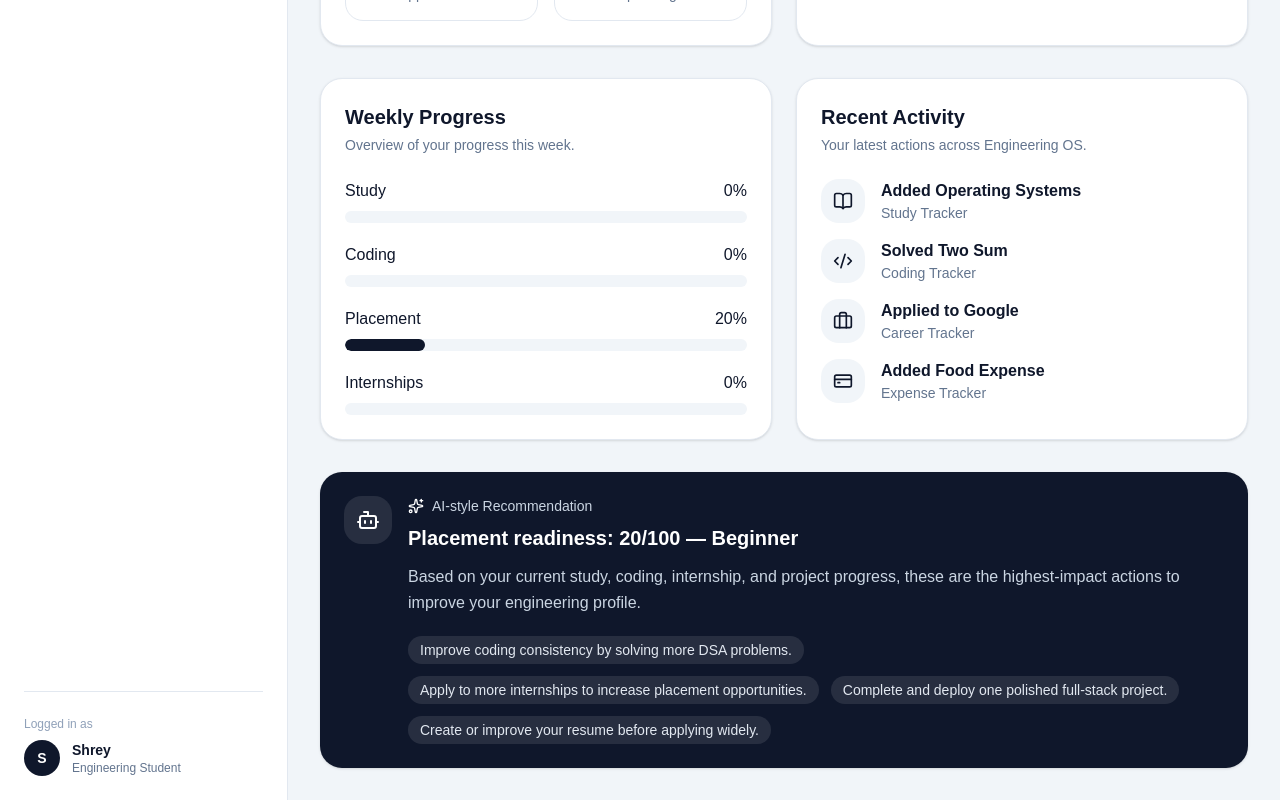
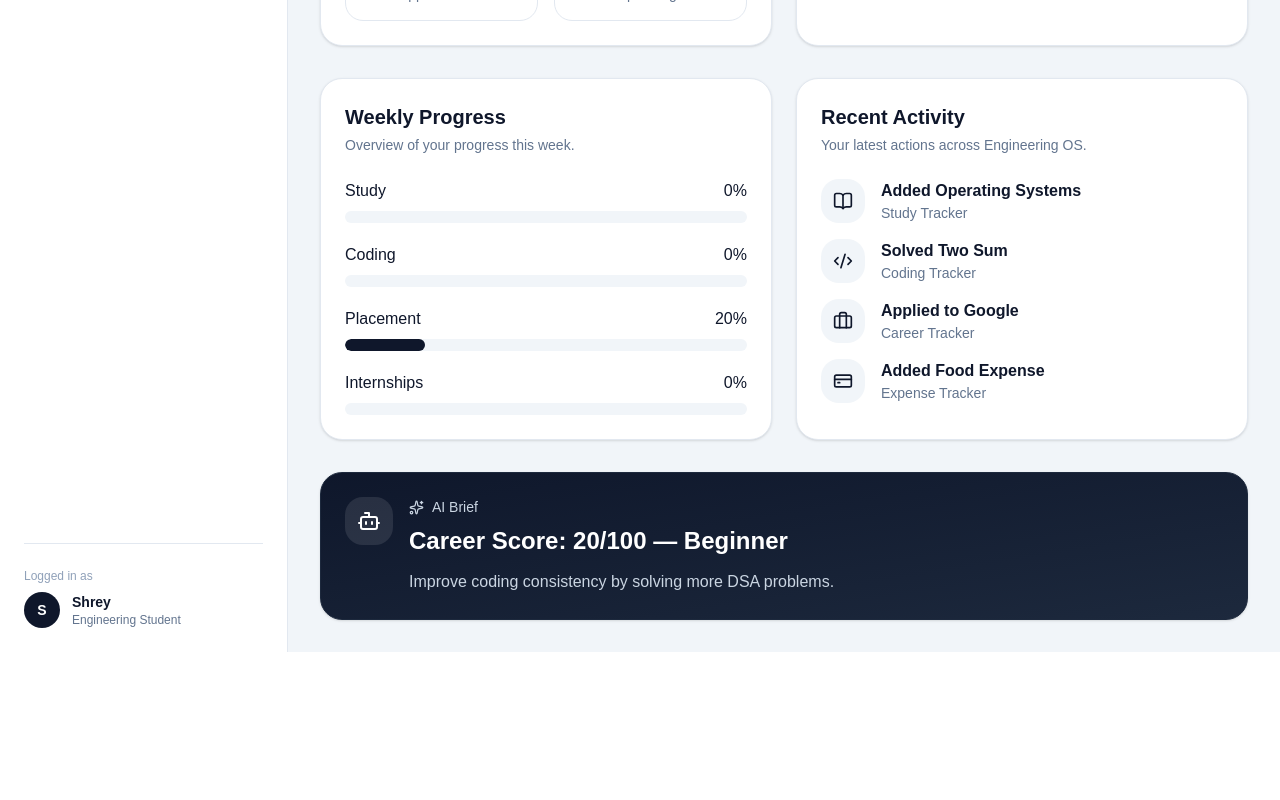
Before and after one commit to SHREYA-DASS926/engineering-os, a React (Vite) app: page / in a window 1280 px wide. Shown: the part 1096-1896 px from the top of the page. After the commit the page ends 1748 px from the top, so only its background shows below. Built offline with nearby package versions, Linux system fonts and the light colour scheme.

Commit message:
style(dashboard): replace AI recommendation with AI brief widget

```diff
--- /dev/null
+++ b/src/components/widgets/AIBriefWidget.tsx
@@ -0,0 +1,38 @@
+import { Bot, Sparkles } from "lucide-react";
+
+import Widget from "./Widget";
+
+type AIBriefWidgetProps = {
+  score: number;
+  level: string;
+  recommendation: string;
+};
+
+function AIBriefWidget({ score, level, recommendation }: AIBriefWidgetProps) {
+  return (
+    <Widget className="bg-gradient-to-br from-slate-900 to-slate-800 text-white border-slate-800">
+      <div className="flex items-start gap-4">
+        <div className="h-12 w-12 rounded-2xl bg-white/10 flex items-center justify-center">
+          <Bot size={24} />
+        </div>
+
+        <div>
+          <div className="flex items-center gap-2 text-slate-300 text-sm mb-2">
+            <Sparkles size={15} />
+            AI Brief
+          </div>
+
+          <h3 className="text-2xl font-bold mb-3">
+            Career Score: {score}/100 — {level}
+          </h3>
+
+          <p className="text-slate-300 leading-relaxed">
+            {recommendation}
+          </p>
+        </div>
+      </div>
+    </Widget>
+  );
+}
+
+export default AIBriefWidget;
--- a/src/components/widgets/index.ts
+++ b/src/components/widgets/index.ts
@@ -3,3 +3,4 @@ export { default as WidgetHeader } from "./WidgetHeader";
 export { default as MetricWidget } from "./MetricWidget";
 export { default as MissionWidget } from "./MissionWidget";
 export { default as InsightWidget } from "./InsightWidget";
+export { default as AIBriefWidget } from "./AIBriefWidget";
--- a/src/pages/Dashboard.tsx
+++ b/src/pages/Dashboard.tsx
@@ -6,14 +6,13 @@ import {
   Target,
 } from "lucide-react";
 
-import { MetricWidget } from "../components/widgets";
+import { AIBriefWidget, MetricWidget } from "../components/widgets";
 
 import HeroBanner from "../features/dashboard/components/HeroBanner";
 import QuickActions from "../features/dashboard/components/QuickActions";
 import DailyChecklist from "../features/dashboard/components/DailyChecklist";
 import WeeklyProgress from "../features/dashboard/components/WeeklyProgress";
 import RecentActivity from "../features/dashboard/components/RecentActivity";
-import AIRecommendation from "../features/dashboard/components/AIRecommendation";
 import useDashboard from "../features/dashboard/hooks/useDashboard";
 
 function Dashboard() {
@@ -81,10 +80,10 @@ function Dashboard() {
         <RecentActivity />
       </div>
 
-      <AIRecommendation
-        score={placement.totalScore}
-        level={placement.level}
-        recommendations={placement.recommendations}
+      <AIBriefWidget
+      score={placement.totalScore}
+      level={placement.level}
+      recommendation={placement.recommendations[0]}
       />
     </div>
   );
```
